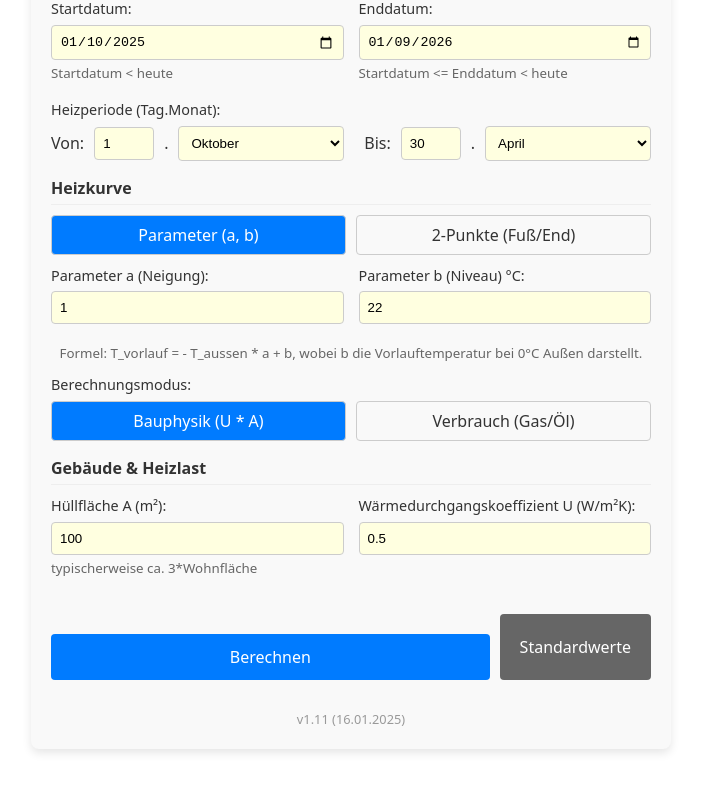
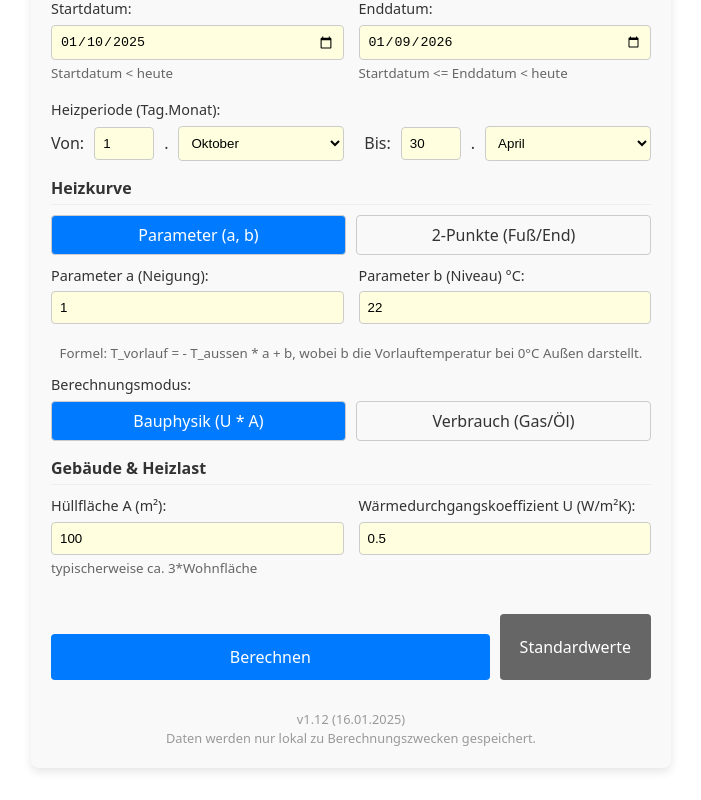
Before and after one commit to MCOlivver/HeatPump, a React (Vite) app in the folder web/: page / in a window 1280 px wide. Shown: the part 406-1206 px from the top of the page, without its empty margins (289-990 px from the left). Built offline with nearby package versions, Linux system fonts and the light colour scheme.

Commit message:
Add privacy disclaimer and bump to v1.12

```diff
--- a/web/src/HeatPumpCalculator.tsx
+++ b/web/src/HeatPumpCalculator.tsx
@@ -667,7 +667,9 @@ const HeatPumpCalculator: React.FC = () => {
       )}
 
       <div style={{ marginTop: '30px', textAlign: 'center', fontSize: '0.8rem', color: '#999' }}>
-        v1.11 (16.01.2025)
+        v1.12 (16.01.2025)
+        <br />
+        Daten werden nur lokal zu Berechnungszwecken gespeichert.
       </div>
     </div>
   );
--- a/web/vite.config.ts
+++ b/web/vite.config.ts
@@ -19,7 +19,7 @@ export default defineConfig({
             urlPattern: /^https:\/\/archive-api\.open-meteo\.com\/v1\/archive/,
             handler: 'CacheFirst',
             options: {
-              cacheName: 'weather-data-cache-v1.11',
+              cacheName: 'weather-data-cache-v1.12',
               expiration: {
                 maxEntries: 50,
                 maxAgeSeconds: 60 * 60 * 24 * 30 // 30 Days
```
